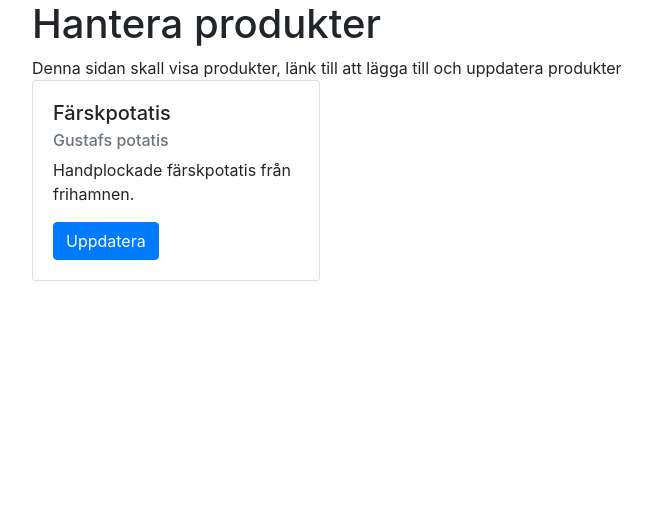
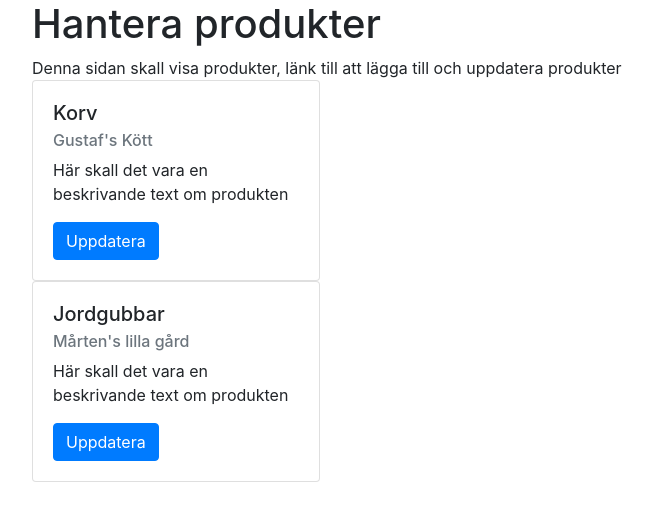
Before and after one commit to Augustaublet/Narproducerat, a Flask app: page /manage_product in a window 1280 px wide. Shown: the part 56-577 px from the top of the page, without its empty margins (53-706 px from the left). Run offline with Flask 2, Linux system fonts and the light colour scheme; some libraries are stand-ins or nearby versions.

Commit message:
Hämtar data från lista till produktkort

```diff
--- a/app.py
+++ b/app.py
@@ -3,6 +3,10 @@ from Klasser.product import Product
 
 app = Flask(__name__)
 produkter = []
+p = Product("Korv",25,"Gustaf's Kött")
+produkter.append(p)
+p = Product("Jordgubbar",40,"Mårten's lilla gård")
+produkter.append(p)
 
 @app.route("/")
 def index():
@@ -11,10 +15,7 @@ def index():
 # Sida för att visa vilka produkter man har, länkt till lägga till ny produkt, länk till uppdatera befintilig produkt
 @app.route("/manage_product", methods=["GET", "POST"])
 def manage_product():
-    for produkt in produkter:
-        print(produkt.get_name())
-        print(produkt.get_price())
-    return render_template("manage_product.html")
+    return render_template("manage_product.html", products=produkter)
 
 
 @app.route("/add_product", methods=["GET", "POST"])
--- a/templates/manage_product.html
+++ b/templates/manage_product.html
@@ -1,6 +1,6 @@
 {% extends "base.html" %}
 {% block title %}
-Add Product
+Hantera produkt
 {% endblock %}
 
 {% block content %}
@@ -8,16 +8,16 @@ Add Product
 <div>Denna sidan skall visa produkter, länk till att lägga till och uppdatera produkter </div>
 
 
-
+{% for product in products%}
 <div class="card" style="width: 18rem;">
     <div class="card-body">
-      <h5 class="card-title">Färskpotatis</h5>
-      <h6 class="card-subtitle mb-2 text-muted">Gustafs potatis</h6>
-      <p class="card-text">Handplockade färskpotatis från frihamnen.</p>
+      <h5 class="card-title">{{product.get_name()}}</h5>
+      <h6 class="card-subtitle mb-2 text-muted">{{product.get_producer()}}</h6>
+      <p class="card-text">Här skall det vara en beskrivande text om produkten</p>
 
       <a class="btn btn-primary"  href="/add_product" class="card-link">Uppdatera</a>
     </div>
   </div>
-
+{%endfor%}
 
 {% endblock %}
```
